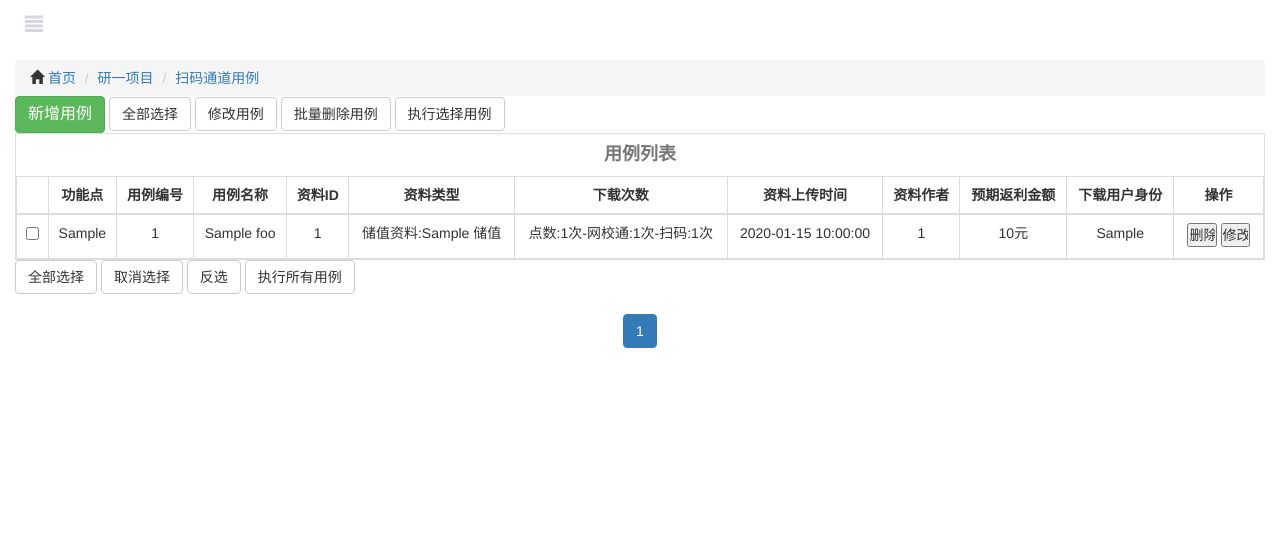
After one commit to king152/interfaceAutoTest, a Django app: template templates/channel/scanCase.html in a window 1280 px wide. The commit adds this page. Shown: the top 554 px of the page. Run offline with Django 3.2, Linux system fonts and the light colour scheme; tables that the repository leaves empty hold one stand-in row (values such as "Sample post"); the template is opened without the code that fills it: values that come from a table or form of the project are taken from there, most other values are stand-ins (such as "Sample title", 1, 10 or a date in 2020); some libraries are stand-ins or nearby versions.

Commit message:
新增扫码通道用例新增、执行详情、执行报告页面

```diff
--- a/download/common/performCase.py
+++ b/download/common/performCase.py
@@ -165,6 +165,7 @@
             unusualStepResult=getRandom()+"_提成：" + str(result[1]) + "-升点：" + str(result[2]))
     else:
         CaseResult.objects.filter(guid=Guid["guid"]).update(unusualStepResult=result[0]+'_'+getRandom())
+    print("异步执行已完成！")
 
 
 # 多线程执行
--- a/static/js/detail.js
+++ b/static/js/detail.js
@@ -32,8 +32,7 @@
                     error: function (respose) {
                         alert(respose.result);
                     },
-                    success: function (respose) {
-                        alert(respose.result);
+                    success: function () {
                         window.location.reload();
                     }
                 });
--- a/templates/base.html
+++ b/templates/base.html
@@ -43,7 +43,7 @@
                             <ul>
                                 <li><a href="/download/case/rbc">记点通道</a></li>
                                 <li><a href="/download/case/wxt">网校通通道</a></li>
-                                <li><a href="#">储值通道</a></li>
+                                <li><a href="/download/case/scan">扫码通道</a></li>
                                 <li><a href="#">第三方通道</a></li>
                             </ul>
                         </div>
@@ -137,7 +137,7 @@
                             <ul>
                                 <li><a href="/download/details/rbc">记点通道项目</a></li>
                                 <li><a href="/download/details/wxt">网校通通道项目</a></li>
-                                <li><a href="#">项目三</a></li>
+                                <li><a href="/download/details/scan">扫码通道项目</a></li>
                                 <li><a href="#">项目四</a></li>
                             </ul>
                         </div>
@@ -171,7 +171,7 @@
                             <ul>
                                 <li><a href="/download/report/rbc">记点通道项目</a></li>
                                 <li><a href="/download/report/wxt">网校通通道项目</a></li>
-                                <li><a href="#">项目三</a></li>
+                                <li><a href="/download/report/scan">扫码通道项目</a></li>
                             </ul>
                         </div>
                     </li>
--- /dev/null
+++ b/templates/channel/scanCase.html
@@ -0,0 +1,370 @@
+{% extends "base.html" %}
+{% load staticfiles %}
+{% block backtwo %}
+    <li><a href="/download/projectName">研一项目</a></li>
+{% endblock %}
+{% block backend %}
+    <li class="active"><a href="/download/case/scan">扫码通道用例</a></li>
+{% endblock %}
+{% block content %}
+    <div class="container">
+        <a onclick="opendiv()" class="btn btn-success" style="font-size: 16px;color: white">新增用例</a>
+        <button class="btn btn-default Allcheck" id="allcheck">全部选择</button>
+        <button class="btn btn-default">修改用例</button>
+        <button class="btn btn-default">批量删除用例</button>
+        <button class="btn btn-default" id="btn" onclick="submitcase()">执行选择用例</button>
+        <div class="table table-bordered">
+            <table class="table table-bordered" id="list-table">
+                <caption style="text-align:center;font-size: 18px;font-weight: bold">用例列表</caption>
+                <thead>
+                <tr>
+                    <th></th>
+                    <th>功能点</th>
+                    <th>用例编号</th>
+                    <th>用例名称</th>
+                    <th>资料ID</th>
+                    <th>资料类型</th>
+                    <th>下载次数</th>
+                    <th>资料上传时间</th>
+                    <th>资料作者</th>
+                    <th>预期返利金额</th>
+                    <th class="hidden">备注信息</th>
+                    <th>下载用户身份</th>
+                    <th>操作</th>
+                </tr>
+                </thead>
+                <tbody>
+                {% if pages %}
+                    {% for foo in pages %}
+                        <tr>
+                            <td><label>
+                                <input type="checkbox" name="checkbox" data-id={{ foo.caseId }}>
+                            </label></td>
+                            <td>{{ foo.functionPoint }}</td>
+                            <td>{{ foo.caseId }}</td>
+                            <td>{{ foo.caseName }}</td>
+                            <td>{{ foo.softId }}</td>
+                            {% if foo.softMoney != '0' %}
+                                <td>储值资料:{{ foo.softMoney }}&nbsp;储值</td>
+                            {% elif foo.softCash != '0' %}
+                                <td>第三方:{{ foo.softCash }}&nbsp;储值</td>
+                            {% elif foo.isSupply != '0' %}
+                                <td>高级点:1&nbsp;高级点</td>
+                            {% else %}
+                                <td>点数:{{ foo.softPoint }}&nbsp;点</td>
+                            {% endif %}
+                            <td>点数:{{ foo.pointDownloadNumber }}次-网校通:{{ foo.wxtDownloadNumber }}次-扫码:{{ foo.scanCodeDownloadNumber }}次</td>
+                            <td>{{ foo.addTime|date:"Y-m-d H:i:s" }}</td>
+                            <td>{{ foo.softAuthorId }}</td>
+                            <td>{{ foo.rebateAmount }}元</td>
+                            <td class="hidden">{{ foo.caseNote }}</td>
+                            <td>{{ foo.routeType }}</td>
+                            <td><input type="button" value="删除" class="del"/>
+                                <input type="button" value="修改" class="update"/></td>
+                        </tr>
+                    {% endfor %}
+                {% endif %}
+                </tbody>
+            </table>
+            {% if not pages %}
+                <h4 style="color: #288ff2;text-align: center">暂无用例，请添加用例！</h4>
+            {% endif %}
+        </div>
+    </div>
+    <div class="container">
+        <button class="btn btn-default Allcheck">全部选择</button>
+        <button class="btn btn-default" id="allnotcheck">取消选择</button>
+        <button class="btn btn-default" id="btn3">反选</button>
+        <button class="btn btn-default" project="scan" id="all">执行所有用例</button>
+    </div>
+
+    {#    新增用例    #}
+    <div id="light" class="white_content">
+        <div class="panel panel-info">
+            <div class="panel-heading">
+                <h3 class="panel-title">新增用例</h3>
+            </div>
+            <div class="panel-body">
+                <form id="form">
+                    {% csrf_token %}
+                    <table class="table">
+                        <tr>
+                            <td>
+                                <div class="input-group hidden">
+                                    <input type="text" name="project" class="form-control" value="scan">
+                                </div>
+                                <div class="input-group hidden">
+                                    <input type="text" name="way" class="form-control" value="newCase">
+                                </div>
+                                <div class="input-group hidden">
+                                    <input type="text" name="downloadId" class="form-control" value="7">
+                                </div>
+                                <div class="input-group" style="font-size: 16px;text-align: left;padding: auto 5px">
+                                    <span class="input-group-addon" id="basic-addon1">功能点</span>
+                                    <select id="version" name="version" style="width: 80px;height: 30px">
+                                        <option value="1" selected="selected">返利</option>
+                                        <option value="2">升点</option>
+                                    </select>
+                                </div>
+                            </td>
+                            <td>
+                                <div class="input-group">
+                                    <span class="input-group-addon" id="basic-addon1">用例编号</span>
+                                    <input type="text" name="caseId" readonly class="form-control" autocomplete="off"
+                                           placeholder="请输入用例编号" required >
+                                </div>
+                                <span id="prompt" style="color: red;font-size: 15px;margin-left: 30px"></span>
+                            </td>
+                            <td>
+                                <div class="input-group">
+                                    <span class="input-group-addon" id="basic-addon1">用例名称<span
+                                            style="color: red; "> *</span></span>
+                                    <input type="text" name="caseName" class="form-control" autocomplete="off"
+                                           placeholder="请输入用例名称" required>
+                                </div>
+                            </td>
+                        </tr>
+                        <tr>
+                            <td>
+                                <div class="input-group" style="font-size: 16px;text-align: left;padding: auto 5px">
+                                    <span class="input-group-addon" id="basic-addon1">资料类型</span>
+                                    <select id="type" name="type" style="width: 80px;height: 30px">
+                                        <option value="0" selected="selected">免费</option>
+                                        <option value="1">1点</option>
+                                        <option value="2">2点</option>
+                                        <option value="3">3点</option>
+                                        <option value="4">4点</option>
+                                        <option value="5">5点</option>
+                                        <option value="6">储值</option>
+                                        <option value="7">第三方</option>
+                                        <option value="8">高级点</option>
+                                    </select>
+                                </div>
+                            </td>
+                            <td>
+                                <div class="input-group">
+                                    <span class="input-group-addon" id="basic-addon1">资料ID</span>
+                                    <input type="text" name="softId" class="form-control" readonly
+                                           autocomplete="off"
+                                           placeholder="请输入资料ID">
+                                </div>
+                            </td>
+                            <td>
+                                <div class="input-group">
+                                    <span class="input-group-addon" id="basic-addon1">资料上传时间<span
+                                            style="color: red; "> *</span></span>
+                                    <input type="text" name="softTime" class="form-control" autocomplete="off"
+                                           placeholder="请输入资料添加时间" required>
+                                </div>
+                            </td>
+                        </tr>
+                        <tr>
+                            <td>
+                                <div class="input-group">
+                                    <span class="input-group-addon" id="basic-addon1">资料上传人</span>
+                                    <input type="text" name="softAuthorId" class="form-control" autocomplete="off"
+                                           placeholder="请输入资料作者ID">
+                                </div>
+                            </td>
+                            <td>
+                                <div class="input-group">
+                                    <span class="input-group-addon" id="basic-addon1">返利金额<span
+                                            style="color: red; "> *</span></span>
+                                    <input type="text" name="rebate" class="form-control" autocomplete="off"
+                                           placeholder="请输入金额数" required>
+                                </div>
+                            </td>
+                            <td>
+                                <div class="input-group">
+                                    <span class="input-group-addon" id="basic-addon1">下载量<span
+                                            style="color: red; "> *</span></span>
+                                    <input type="text" name="number" class="form-control" autocomplete="off"
+                                           placeholder="网校通点数扫码分别以,分割" required>
+                                </div>
+                            </td>
+                        </tr>
+                        <tr>
+                            <td>
+                                <div class="input-group" style="font-size: 16px;text-align: left;padding: auto 5px">
+                                    <span class="input-group-addon" id="basic-addon1">是否连续升点</span>
+                                    <select id="level" name="level" style="width: 80px;height: 30px">
+                                        <option value="0">是</option>
+                                        <option value="1" selected="selected">否</option>
+                                    </select>
+                                </div>
+                            </td>
+                            <td>
+                                <div class="input-group">
+                                    <span class="input-group-addon" id="basic-addon1">用例备注</span>
+                                    <input type="text" name="caseNote" class="form-control"
+                                           placeholder="最多输入200字符">
+                                </div>
+                            </td>
+                        </tr>
+                    </table>
+                    <div class="row">
+                        <div class="col-md-1">
+                            <input type="button" id="submit" class="btn btn-default" value="新增">
+                        </div>
+                        <div class="col-md-1">
+                            <input type="button" class="btn btn-default" value="取消" onclick="closediv()">
+                        </div>
+                    </div>
+                </form>
+            </div>
+        </div>
+    </div>
+
+    {#    修改用例    #}
+    <div id="update" class="white_content">
+        <div class="panel panel-info">
+            <div class="panel-heading">
+                <h3 class="panel-title">修改用例</h3>
+            </div>
+            <div class="panel-body">
+                <span id="tips" style="color: red;font-size: 20px;margin-left: 200px;"></span>
+                <form id="updateform">
+                    {% csrf_token %}
+                    <table class="table">
+                        <tr>
+                            <td>
+                                <div class="input-group hidden">
+                                    <input type="text" name="project" class="form-control" value="scan">
+                                </div>
+                                <div class="input-group hidden">
+                                    <input type="text" name="way" class="form-control" value="updateCase">
+                                </div>
+                                <div class="input-group" style="font-size: 16px;text-align: left;padding: auto 5px">
+                                    <span class="input-group-addon" id="basic-addon1">测试功能点</span>
+                                    <select id="func1" name="version" style="width: 80px;height: 30px">
+                                        <option value="1" selected="selected">返利</option>
+                                        <option value="2">升点</option>
+                                    </select>
+                                </div>
+                            </td>
+                            <td>
+                                <div class="input-group">
+                                    <span class="input-group-addon" id="basic-addon1">用例编号<span
+                                            style="color: red; "> *</span></span>
+                                    <input type="text" name="caseId" id="caseid1" readonly class="form-control"
+                                           autocomplete="off" placeholder="请输入用例编号">
+                                </div>
+                                <span id="prompt" style="color: red;font-size: 15px;margin-left: 30px"></span>
+                            </td>
+                            <td>
+                                <div class="input-group">
+                                    <span class="input-group-addon" id="basic-addon1">用例名称<span
+                                            style="color: red; "> *</span></span>
+                                    <input type="text" name="caseName" id="casename1" class="form-control"
+                                           autocomplete="off" placeholder="请输入用例名称" required>
+                                </div>
+                            </td>
+                        </tr>
+                        <tr>
+                            <td>
+                                <div class="input-group" style="font-size: 16px;text-align: left;padding: auto 5px">
+                                    <span class="input-group-addon" id="basic-addon1">资料类型</span>
+                                    <select id="type1" name="type" style="width: 80px;height: 30px">
+                                        <option value="0" selected="selected">免费</option>
+                                        <option value="1">1点</option>
+                                        <option value="2">2点</option>
+                                        <option value="3">3点</option>
+                                        <option value="4">4点</option>
+                                        <option value="5">5点</option>
+                                        <option value="6">储值</option>
+                                        <option value="7">第三方</option>
+                                        <option value="8">高级点</option>
+                                    </select>
+                                </div>
+                            </td>
+                            <td>
+                                <div class="input-group">
+                                    <span class="input-group-addon" id="basic-addon1">资料ID<span
+                                            style="color: red; "> *</span></span>
+                                    <input type="text" name="softId" id="softid1" class="form-control"
+                                           autocomplete="off"
+                                           placeholder="请输入资料ID">
+                                </div>
+                            </td>
+                            <td>
+                                <div class="input-group">
+                                    <span class="input-group-addon" id="basic-addon1">资料添加时间<span
+                                            style="color: red; "> *</span></span>
+                                    <input type="text" name="softTime" id="softtime1" class="form-control"
+                                           autocomplete="off" placeholder="请输入资料添加时间" required>
+                                </div>
+                            </td>
+                        </tr>
+                        <tr>
+                            <td>
+                                <div class="input-group" style="font-size: 16px;text-align: left;padding: auto 5px">
+                                    <span class="input-group-addon" id="basic-addon1">下载类型</span>
+                                    <select id="downloadID1" name="downloadId" style="width: auto;height: 30px">
+                                        <option value="20" selected="selected">初中高端网校通</option>
+                                        <option value="23">高中高端网校通</option>
+                                        <option value="21">初中中端网校通</option>
+                                        <option value="22">初中普通网校通</option>
+                                        <option value="24">高中中端网校通</option>
+                                        <option value="25">高中普通网校通</option>
+                                    </select>
+                                </div>
+                            </td>
+                            <td>
+                                <div class="input-group">
+                                    <span class="input-group-addon" id="basic-addon1">资料上传人<span
+                                            style="color: red; "> *</span></span>
+                                    <input type="text" name="softAuthorId" id="softauthorid1" class="form-control"
+                                           autocomplete="off" placeholder="请输入资料作者ID">
+                                </div>
+                            </td>
+                            <td>
+                                <div class="input-group">
+                                    <span class="input-group-addon" id="basic-addon1">返利金额<span
+                                            style="color: red; "> *</span></span>
+                                    <input type="text" name="rebate" id="assercontent1" class="form-control"
+                                           autocomplete="off" placeholder="请输入金额数" required>
+                                </div>
+                            </td>
+                        </tr>
+                        <tr>
+                            <td>
+                                <div class="input-group" style="font-size: 16px;text-align: left;padding: auto 5px">
+                                    <span class="input-group-addon" id="basic-addon1">连续升点</span>
+                                    <select id="level1" name="level" style="width: 80px;height: 30px">
+                                        <option value="0">是</option>
+                                        <option value="1" selected="selected">否</option>
+                                    </select>
+                                </div>
+                            </td>
+                            <td>
+                                <div class="input-group">
+                                    <span class="input-group-addon" id="basic-addon1">下载量<span
+                                            style="color: red; "> *</span></span>
+                                    <input type="text" name="number" id="number1" class="form-control"
+                                           autocomplete="off"
+                                           placeholder="网校通点数扫码分别以,分割" required>
+                                </div>
+                            </td>
+                            <td>
+                                <div class="input-group">
+                                    <span class="input-group-addon" id="basic-addon1">用例备注</span>
+                                    <input type="text" name="caseNote" id="casenote1" class="form-control"
+                                           placeholder="最多输入200字符">
+                                </div>
+                            </td>
+                        </tr>
+                    </table>
+                    <div class="row">
+                        <div class="col-md-1">
+                            <input type="button" id="updatabtn" class="btn btn-default" value="修改">
+                        </div>
+                        <div class="col-md-1">
+                            <input type="button" class="btn btn-default" id="cancal" value="取消">
+                        </div>
+                    </div>
+                </form>
+            </div>
+        </div>
+    </div>
+    <div id="fade" class="black_overlay"></div>
+{% endblock %}
```
Also changed, not shown: templates/channel/rbcHome.html (+63 -58 lines), templates/channel/scanDetail.html (added, +78 -0 lines), templates/channel/scanReport.html (added, +126 -0 lines), db.sqlite3.
